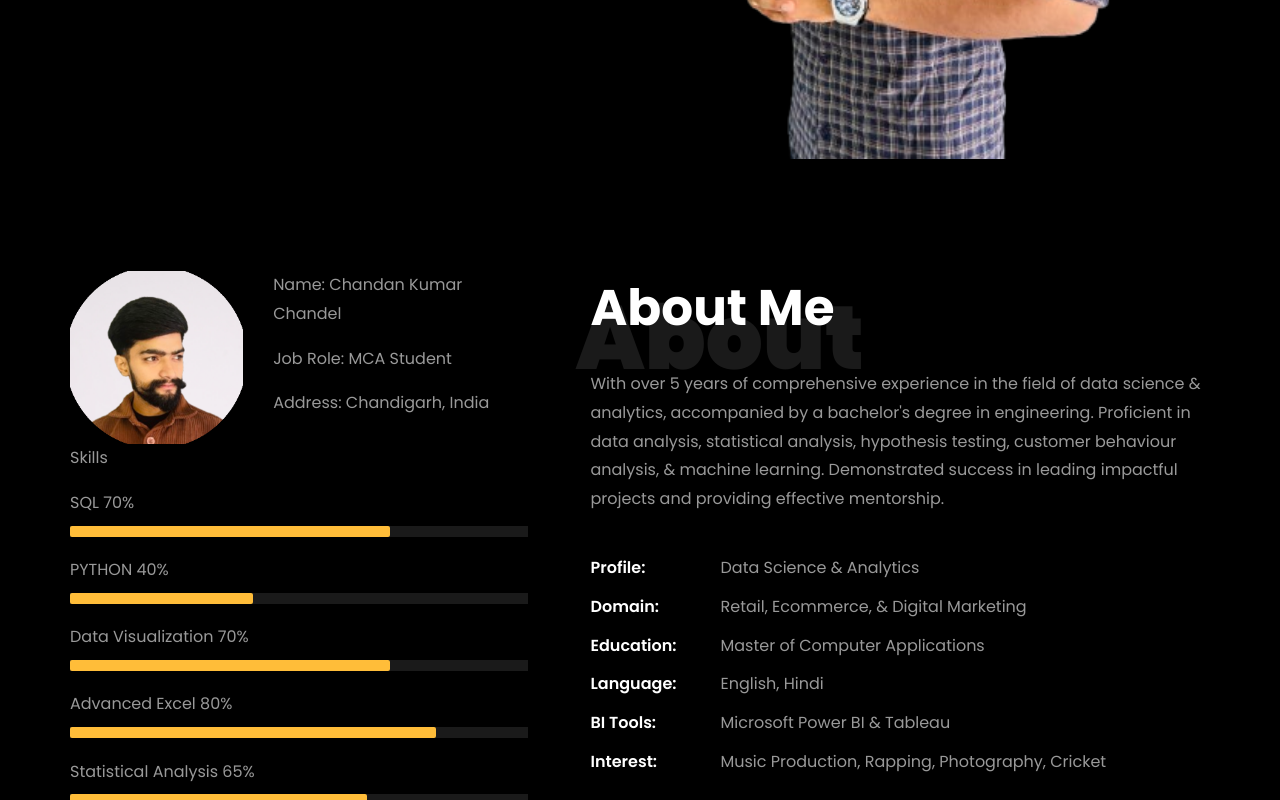
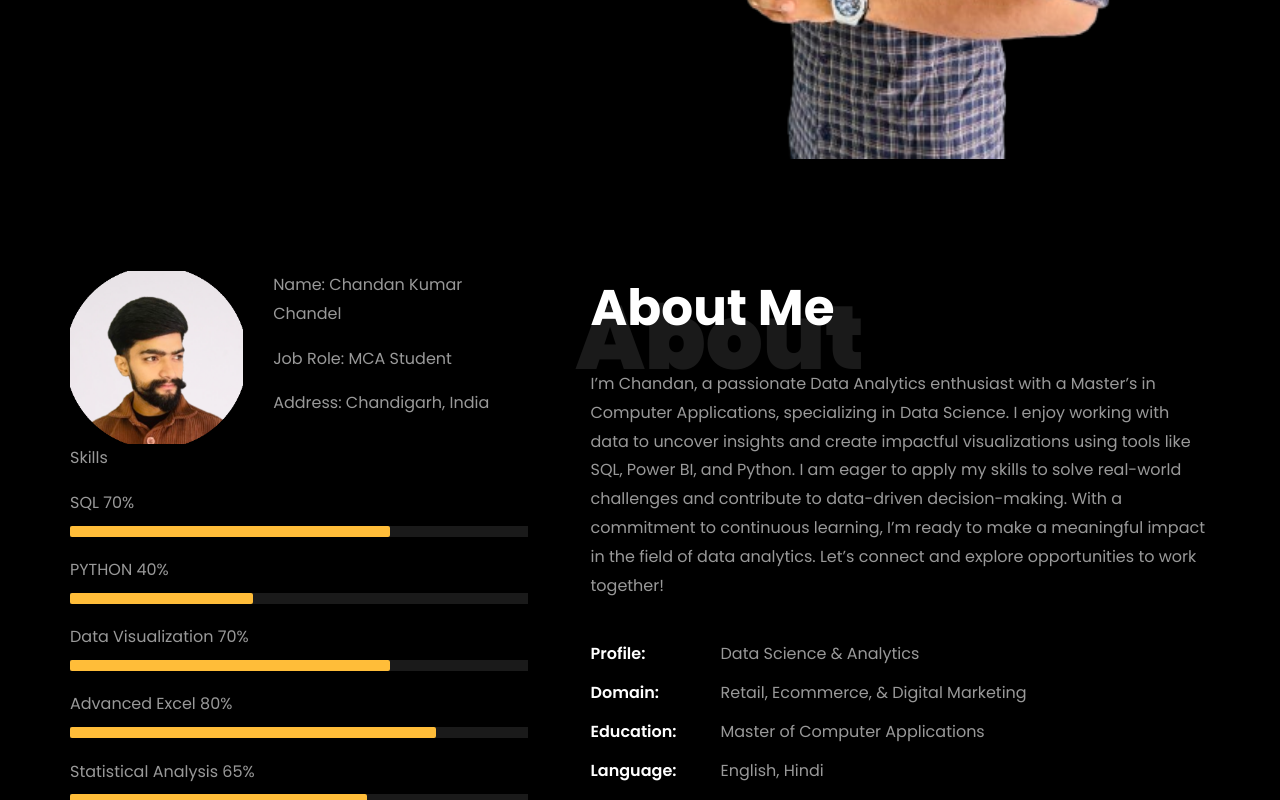
Before and after one commit to Chandanchandel0001/chandanchandel0001.github.io, a plain HTML site: page index.html in a window 1280 px wide. Shown: the part 591-1391 px from the top of the page. Drawn offline with Linux system fonts and the light colour scheme; files whose address does not match are found by name.

Commit message:
Update index.html

```diff
--- a/index.html
+++ b/index.html
@@ -270,9 +270,11 @@
 								<h1 class="big">About</h1>
 								<h2 class="mb-4">About Me</h2>
 
-								<p>With over 5 years of comprehensive experience in the field of data science & analytics, accompanied by a bachelor's degree in engineering.
-									Proficient in data analysis, statistical analysis, hypothesis testing, customer behaviour analysis, &amp; machine learning.
-									Demonstrated success in leading impactful projects and providing effective mentorship.</p>
+								<p>I’m Chandan, a passionate Data Analytics enthusiast with a Master’s in Computer Applications, specializing in Data Science. I enjoy working with data to uncover insights and create impactful visualizations using tools like SQL, Power BI, and Python.
+
+									I am eager to apply my skills to solve real-world challenges and contribute to data-driven decision-making. With a commitment to continuous learning, I’m ready to make a meaningful impact in the field of data analytics.
+
+									Let’s connect and explore opportunities to work together!</p>
 								<ul class="about-info mt-4 px-md-0 px-2">
 									<li class="d-flex"><span>Profile:</span> <span>Data Science &amp; Analytics</span></li>
 									<li class="d-flex"><span>Domain:</span> <span>Retail, Ecommerce, &amp; Digital Marketing</span></li>
```
